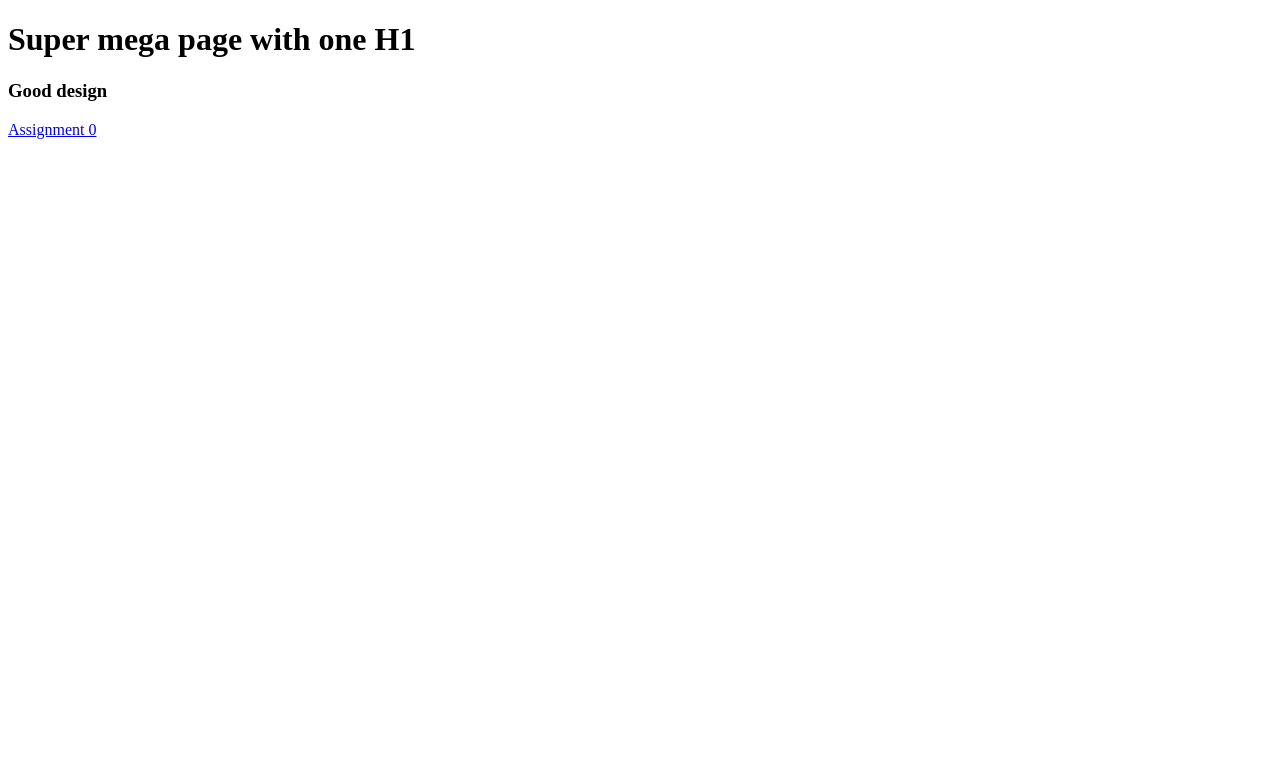
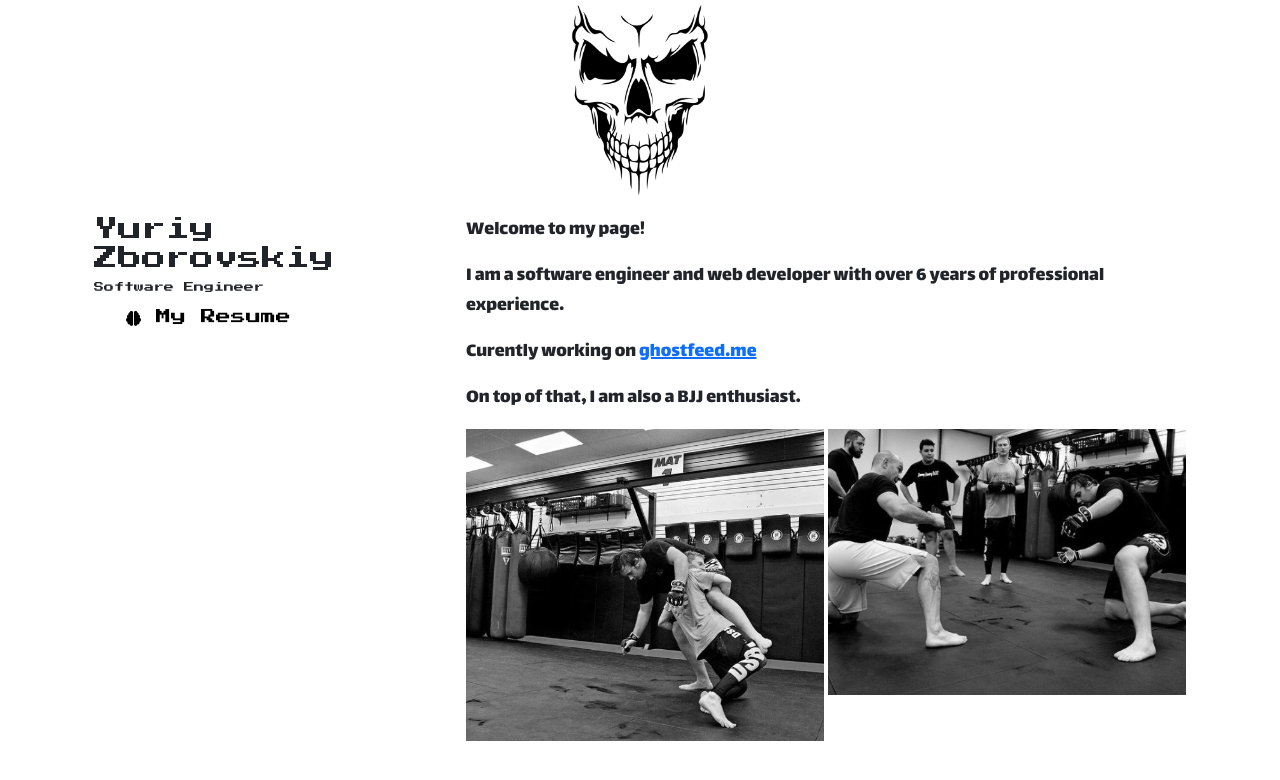
Before and after one commit to 1ghost1/1ghost1.github.io, a plain HTML site: page index.html in a window 1280 px wide. Drawn offline with nearby package versions, Linux system fonts and the light colour scheme; a web font is replaced by a local one.

Commit message:
Index update

```diff
--- a/index.html
+++ b/index.html
@@ -1,31 +1,100 @@
 <!DOCTYPE html>
-
 <html>
 
 
 <head>
 
-  <title>Yuriy Did this</title>
+  <title>Yuriy's Homepage</title>
 
   <!-- Required meta tags -->
   <meta charset="utf-8">
   <meta name="viewport" content="width=device-width, initial-scale=1">
 
 
+  <!-- Boostrap -->
+  <link href="https://cdn.jsdelivr.net/npm/bootstrap@5.1.3/dist/css/bootstrap.min.css" rel="stylesheet" integrity="sha384-1BmE4kWBq78iYhFldvKuhfTAU6auU8tT94WrHftjDbrCEXSU1oBoqyl2QvZ6jIW3" crossorigin="anonymous">
+  <script src="https://cdn.jsdelivr.net/npm/bootstrap@5.1.3/dist/js/bootstrap.bundle.min.js" integrity="sha384-ka7Sk0Gln4gmtz2MlQnikT1wXgYsOg+OMhuP+IlRH9sENBO0LRn5q+8nbTov4+1p" crossorigin="anonymous"></script>
+
+  <link rel="preconnect" href="https://fonts.googleapis.com">
+  <link rel="preconnect" href="https://fonts.gstatic.com" crossorigin>
+  <link href="https://fonts.googleapis.com/css2?family=Bungee+Hairline&display=swap" rel="stylesheet">
+
+  <!-- Icons -->
+  <script src="https://unpkg.com/feather-icons"></script>
+  <script src="https://kit.fontawesome.com/8628e1a028.js" crossorigin="anonymous"></script>
+  <script src="https://kit.fontawesome.com/8628e1a028.js" crossorigin="anonymous"></script>
+  <!-- FONTS -->
+  <link rel="preconnect" href="https://fonts.googleapis.com">
+  <link rel="preconnect" href="https://fonts.gstatic.com" crossorigin>
+  <link href="https://fonts.googleapis.com/css2?family=Lalezar&family=Press+Start+2P&display=swap" rel="stylesheet">
+
+  <!-- YURIYX Style -->
+  <link rel='stylesheet'href="yurixStyle.css" />
+
+
 </head>
+
+
+
+
 
 <body>
 
-  <h1>Super mega page with one H1</h1>
-  <h3>Good design</h3>
-  <a href="map/map.html">
-    <p>
-    Assignment 0
-    </p>
-  </a>
+<div class="container"> <img id="bigLogo" src="img/skullpng.png" /> <div>
+
+<div class="container" style="margin-top:15px;">
+  <div class="row">
+    <div class="col-xl-4 col-md-4 col-sm-12">
+      <h1 id="myName">Yuriy Zborovskiy</h1>
+      <h3>Software Engineer</h3>
+      <ul id="menu">
+        <li>
+          <a href="YZResume.pdf"><h3><i class="fa-solid fa-brain"></i> My Resume</h3></a>
+        </li>
+      </ul>
+    </div>
+
+    <div class="col-xl-8 col-md-8 col-sm-12">
+      <p>Welcome to my page!</p>
+      <p>
+        I am a software engineer and web developer with over 6 years of professional experience.
+      </p>
+      <p>
+        Curently working on <a href="http://ghostfeed.me">ghostfeed.me </a>
+      </p>
+
+      <p>
+        On top of that, I am also a BJJ enthusiast.
+      </p>
+
+      <div class="container-flex">
+        <div class="row g-1">
+          <div class="col-xl-6 col-md-6 col-sm-12">
+            <img class="yurixImg" src="img/y1.png" />
+
+          </div>
+
+          <div class="col-xl-6 col-md-6 col-sm-12">
+
+            <img class="yurixImg" src="img/y2.png" />
+
+          </div>
+
+        </div>
+      </div>
+
+    </div>
+
+  </div>
+</div>
+
+</div>
+
+</div>
+
+
 
 </body>
 
 
-
 </html>
```
